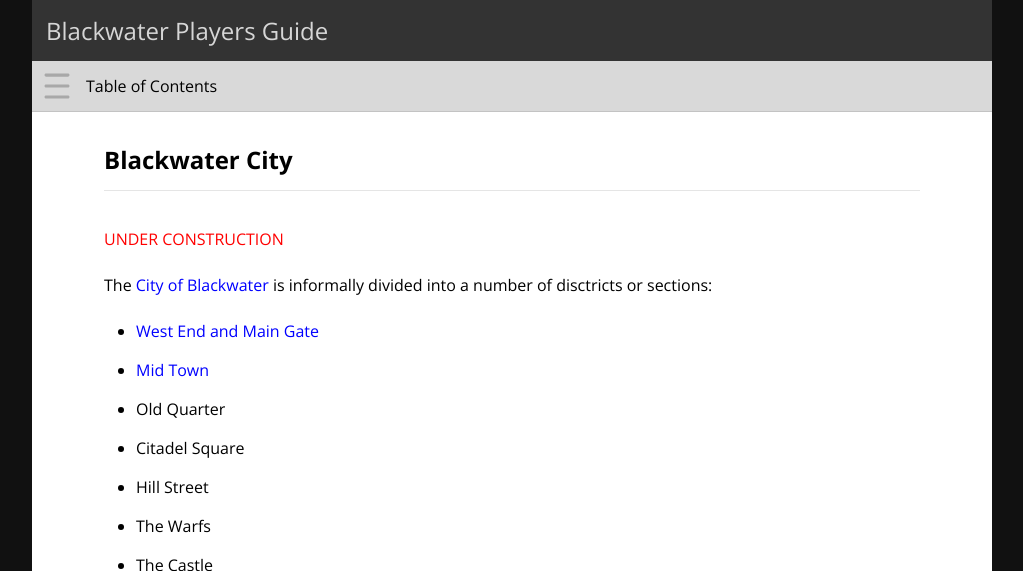
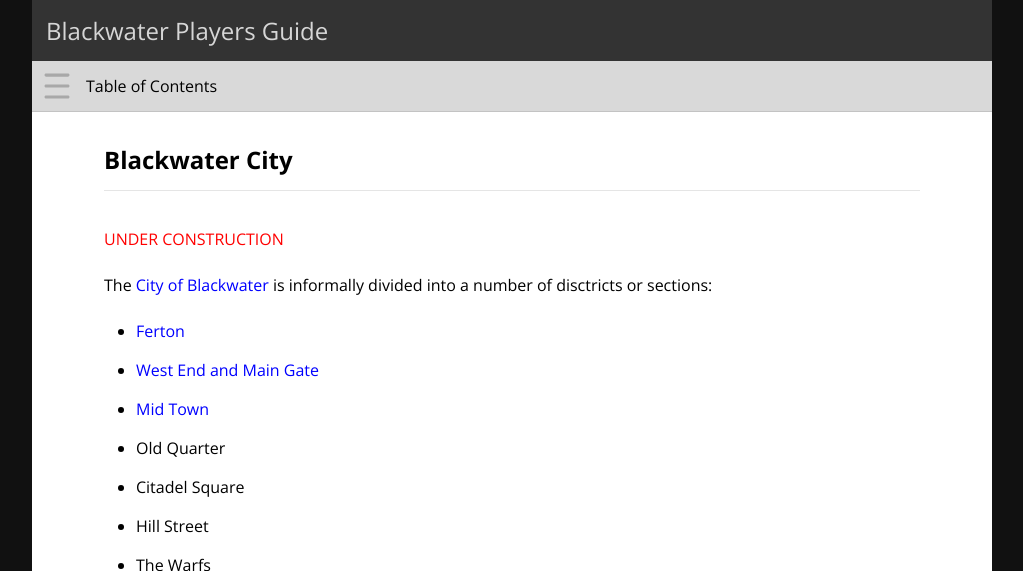
Before and after one commit to rickosborne/blackwater, a Jekyll site: the page built from _guide/105-blackwater-city.md, in a window 1280 px wide and 900 px high, cut to the strip 0-571 px from the top of the window. Shown: the whole strip, without its empty margins (128-1151 px from the left). Built offline with Jekyll 4.4.1, drawn with Linux system fonts in a browser that asks for light colours.

Commit message:
Update 105-blackwater-city.md

```diff
--- a/_guide/105-blackwater-city.md
+++ b/_guide/105-blackwater-city.md
@@ -9,6 +9,7 @@ layout: default
 <font color="red" style="bold">UNDER CONSTRUCTION</font>
 
 The [City of Blackwater](https://rickosborne.github.io/blackwater/guide/050-introduction.html) is informally divided into a number of disctricts or sections:
+* [Ferton](https://rickosborne.github.io/blackwater/guide/105-blackwater-city.html#Ferton)
 * [West End and Main Gate](https://github.com/rickosborne/blackwater/blob/main/_guide/105-blackwater-city.md#main-gate-and-the-west-end)
 * [Mid Town](https://github.com/rickosborne/blackwater/blob/main/_guide/105-blackwater-city.md#mid-town)
 * Old Quarter
```
